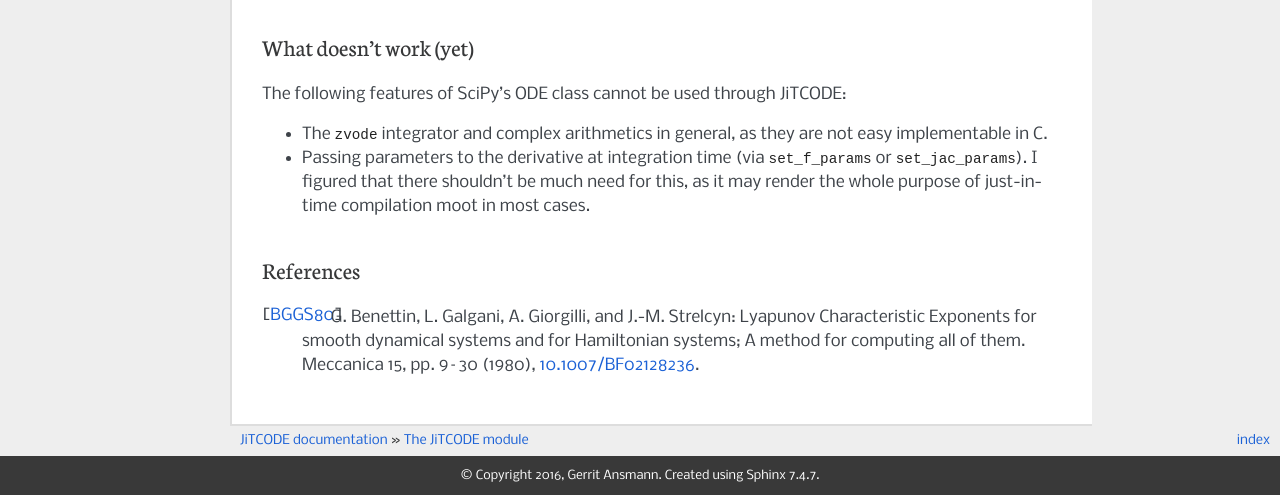
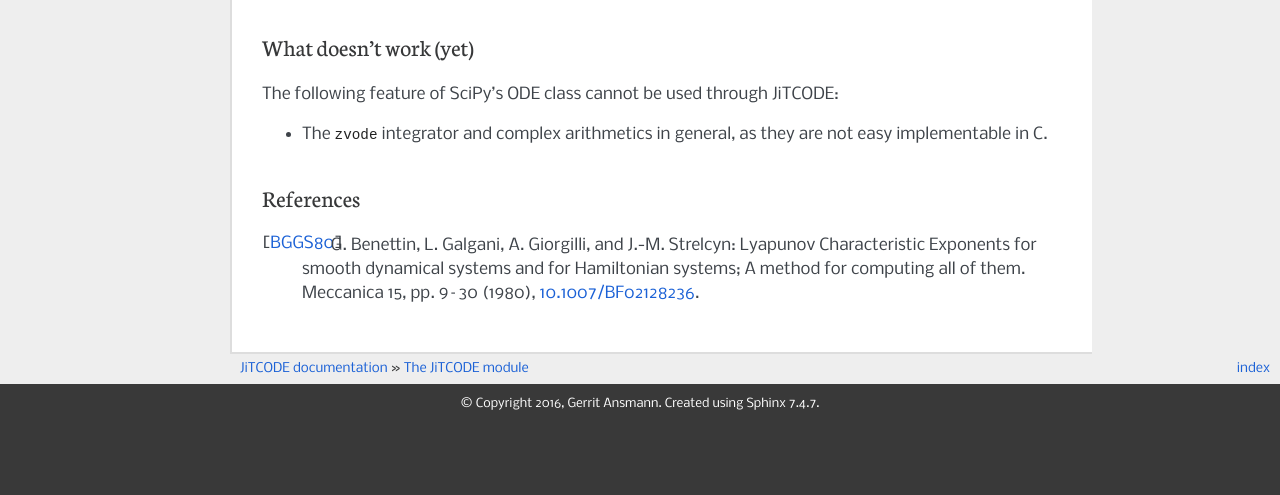
Before and after one commit to neurophysik/jitcode, a Sphinx documentation site: the page built from docs/index.rst, in a window 1280 px wide and 900 px high, scrolled down 3044 px, cut to the strip 405-900 px from the top of the window. Built offline with Sphinx 7.4.7, drawn with Linux system fonts in a browser that asks for light colours; the version number could not be read and is left out; after the commit the page ends 3872 px from its top, so only the background shows below that.

Commit message:
Removing sentence about parameters not working.

```diff
--- a/docs/index.rst
+++ b/docs/index.rst
@@ -138,14 +138,9 @@ Command reference
 What doesn’t work (yet)
 -----------------------
 
-The following features of SciPy’s ODE class cannot be used through JiTCODE:
+The following feature of SciPy’s ODE class cannot be used through JiTCODE:
 
 *	The `zvode` integrator and complex arithmetics in general, as they are not easy implementable in C.
-
-*	Passing parameters to the derivative at integration time (via `set_f_params` or `set_jac_params`).
-	I figured that there shouldn’t be much need for this, as it may render the whole purpose of just-in-time compilation moot in most cases.
-
-
 
 .. _reference:
 
```
